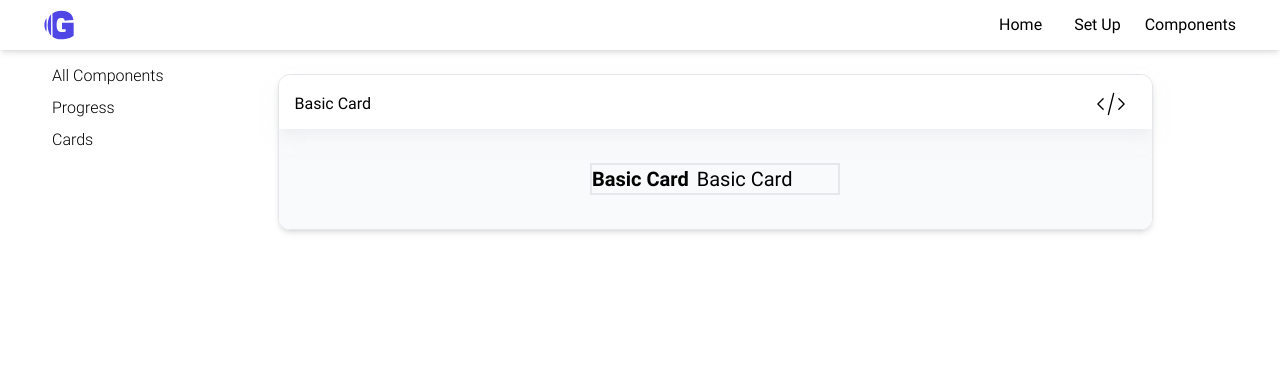
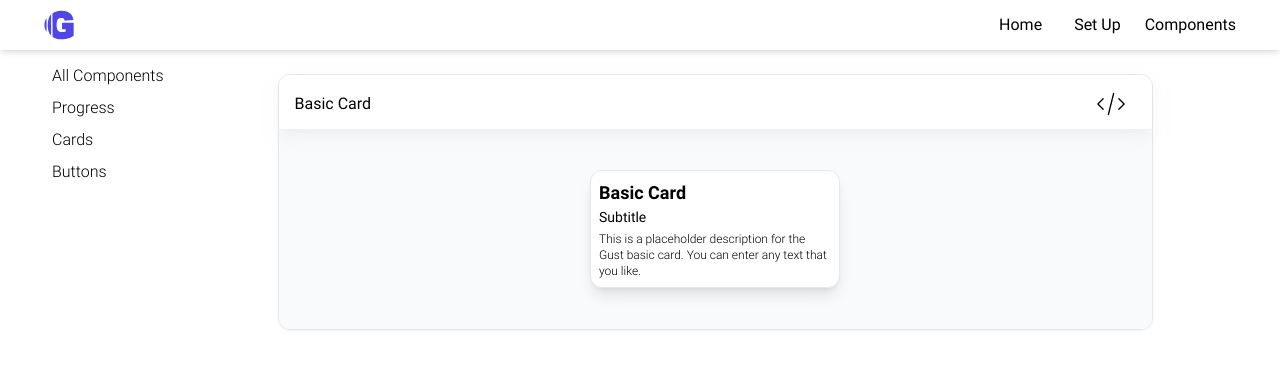
Before and after one commit to arthurfincham/gust, a React (Create React App) app: page /components in a window 1280 px wide. Both pictures are taken after a click on the item "Cards". Shown: the top 368 px of the page. Built offline with nearby package versions, Linux system fonts and the light colour scheme.

Commit message:
change flow for card code text

```diff
--- a/src/pubComponents/AllComponents.js
+++ b/src/pubComponents/AllComponents.js
@@ -1,7 +1,5 @@
 import HorizontalProgress from './progress/HorizontalProgress';
 import VerticalProgress from './progress/VerticalProgress';
-import { HoriProg, VertProg } from './CodeFile';
-import Wrapper from '../siteComponents/Wrapper';
 
 export default function AllComponents() {
   const progressProps = {
@@ -11,8 +9,8 @@ export default function AllComponents() {
   };
   return (
     <div className="flex flex-col items-center w-full">
-      <Wrapper compChild={<HorizontalProgress {...progressProps} />} title="Horizontal Progress" myCode={HoriProg} />
-      <Wrapper compChild={<VerticalProgress {...progressProps} />} title="Vertical Progress" myCode={VertProg} />
+      <HorizontalProgress {...progressProps} />
+      <VerticalProgress {...progressProps} />
     </div>
   );
 }
--- a/src/pubComponents/CodeFile.js
+++ /dev/null
@@ -1,36 +0,0 @@
-export const HoriProg = `
-export default function HorizontalProgress({ min, max, value }) {
-  const current = Math.ceil((value / (max - min)) * 100);
-
-  const progressStyle = {
-    width: '\${current}%',
-  };
-
-  return (
-    <div className="h-[20px] w-2/3 bg-indigo-100 relative shadow-sm my-auto rounded-xl">
-        <div style={progressStyle} className="h-[20px] rounded-l-xl bg-indigo-600 absolute">
-        <span className="absolute top-[-20px] text-center w-[10px] text-xs
-          right-[-1px]">{current}%</span>
-      </div>
-    </div>
-  );
-};
-`;
-
-export const VertProg = `
-export default function VerticalProgress({ min, max, value }) {
-  const current = Math.ceil((value / (max - min)) * 100);
-
-  const progressStyle = {
-    width: '\${current}%',
-  };
-
-  return (
-    <div className="w-[20px] h-3/4 shadow-md bg-indigo-100 relative rounded-xl my-1">
-      <div style={progressStyle} className="w-[20px] rounded-b-xl bottom-0 bg-indigo-600 absolute">
-        <span className="absolute top-[-5px] text-center w-[10px] text-xs left-7">{current}%</span>
-      </div>
-    </div>
-  );
-};
-`;
--- /dev/null
+++ b/src/pubComponents/buttons/BasicButton.js
@@ -0,0 +1,18 @@
+import Wrapper from '../../siteComponents/Wrapper';
+
+export default function BasicButton() {
+  const component = (
+    <button className="px-2 py-1 bg-indigo-600 shadow-md shadow-indigo-500/50 rounded-xl">
+      <span className="tracking-wide text-white roboto-bold">Basic Button</span>
+    </button>
+  );
+
+  const code = `
+export default function BasicButton() {
+ <button className="px-2 py-1 bg-indigo-600 shadow-md shadow-indigo-500/50 rounded-xl">
+      <span className="tracking-wide text-white roboto-bold">Basic Button</span>
+    </button>
+)}
+ `;
+  return <Wrapper compChild={component} title="Basic Button" myCode={code} />;
+}
--- /dev/null
+++ b/src/pubComponents/buttons/Buttons.js
@@ -0,0 +1,10 @@
+import SectionWrapper from '../../siteComponents/SectionWrapper';
+import BasicButton from './BasicButton';
+
+export default function Buttons() {
+  return (
+    <SectionWrapper>
+      <BasicButton />
+    </SectionWrapper>
+  );
+}
--- a/src/pubComponents/cards/BasicCard.js
+++ b/src/pubComponents/cards/BasicCard.js
@@ -1,11 +1,26 @@
+import Wrapper from '../../siteComponents/Wrapper';
+
 export default function BasicCard() {
-  return (
-    <div className="block w-[250px] border-2">
-      <div className="flex flex-col ">
-        <span className="inline text-xl roboto-bold">
-          Basic Card<span className="ml-2 text-xl roboto-regular">Basic Card</span>
-        </span>
+  const component = (
+    <div className="block w-[250px] bg-white p-2 rounded-xl border-[0.05em] shadow-lg">
+      <div className="relative flex flex-col">
+        <span className="text-lg roboto-bold">Basic Card</span>
+        <span className="mb-1 text-sm roboto-regular">Subtitle</span>
+        <span className="text-xs roboto-light">This is a placeholder description for the Gust basic card. You can enter any text that you like.</span>
       </div>
     </div>
   );
+
+  const code = `
+  export default function BasicCard() {
+    <div className="block w-[250px] bg-white p-2 rounded-xl border-[0.05em] shadow-lg">
+      <div className="relative flex flex-col">
+        <span className="text-lg roboto-bold">Basic Card</span>
+        <span className="mb-1 text-sm roboto-regular">Subtitle</span>
+        <span className="text-xs roboto-light">This is a placeholder description for the Gust basic card. You can enter any text that you like.</span>
+      </div>
+  </div>
+  )};`;
+
+  return <Wrapper compChild={component} title="Basic Card" myCode={code} />;
 }
--- a/src/pubComponents/cards/Cards.js
+++ b/src/pubComponents/cards/Cards.js
@@ -5,7 +5,7 @@ import BasicCard from './BasicCard';
 export default function Cards() {
   return (
     <SectionWrapper>
-      <Wrapper compChild={<BasicCard />} title="Basic Card" myCode="Basic card" />
+      <BasicCard />
     </SectionWrapper>
   );
 }
--- a/src/pubComponents/progress/HorizontalProgress.js
+++ b/src/pubComponents/progress/HorizontalProgress.js
@@ -1,3 +1,5 @@
+import Wrapper from '../../siteComponents/Wrapper';
+
 export default function HorizontalProgress({ min, max, value }) {
   const current = Math.ceil((value / (max - min)) * 100);
 
@@ -5,11 +7,32 @@ export default function HorizontalProgress({ min, max, value }) {
     width: `${current}%`,
   };
 
-  return (
+  const component = (
     <div className="h-[20px] w-2/3 bg-indigo-100 relative shadow-sm  my-auto rounded-xl">
       <div style={progressStyle} className="h-[20px] rounded-l-xl bg-indigo-600 absolute">
         <span className="absolute top-[-20px] text-center w-[10px] text-xs right-[-1px]">{current}%</span>
       </div>
     </div>
   );
+
+  const code = `
+  export default function HorizontalProgress({ min, max, value }) {
+    const current = Math.ceil((value / (max - min)) * 100);
+
+    const progressStyle = {
+      width: '\${current}%',
+    };
+
+    return (
+      <div className="h-[20px] w-2/3 bg-indigo-100 relative shadow-sm my-auto rounded-xl">
+          <div style={progressStyle} className="h-[20px] rounded-l-xl bg-indigo-600 absolute">
+          <span className="absolute top-[-20px] text-center w-[10px] text-xs
+            right-[-1px]">{current}%</span>
+        </div>
+      </div>
+    );
+  };
+`;
+
+  return <Wrapper compChild={component} title="Horizontal Progress" myCode={code} />;
 }
--- a/src/pubComponents/progress/Progress.js
+++ b/src/pubComponents/progress/Progress.js
@@ -1,7 +1,5 @@
 import HorizontalProgress from './HorizontalProgress';
 import VerticalProgress from './VerticalProgress';
-import { HoriProg, VertProg } from '../CodeFile';
-import Wrapper from '../../siteComponents/Wrapper';
 import SectionWrapper from '../../siteComponents/SectionWrapper';
 
 export default function Progress() {
@@ -12,8 +10,8 @@ export default function Progress() {
   };
   return (
     <SectionWrapper>
-      <Wrapper compChild={<HorizontalProgress {...progressProps} />} title="Horizontal Progress" myCode={HoriProg} />
-      <Wrapper compChild={<VerticalProgress {...progressProps} />} title="Vertical Progress" myCode={VertProg} />
+      <HorizontalProgress {...progressProps} />
+      <VerticalProgress {...progressProps} />
     </SectionWrapper>
   );
 }
--- a/src/pubComponents/progress/VerticalProgress.js
+++ b/src/pubComponents/progress/VerticalProgress.js
@@ -1,3 +1,5 @@
+import Wrapper from '../../siteComponents/Wrapper';
+
 export default function VerticalProgress({ min, max, value }) {
   const current = Math.ceil((value / (max - min)) * 100);
 
@@ -5,11 +7,31 @@ export default function VerticalProgress({ min, max, value }) {
     height: `${current}%`,
   };
 
-  return (
+  const component = (
     <div className="w-[20px] h-3/4 min-h-[200px] shadow-md bg-indigo-100 relative  rounded-xl my-1">
       <div style={progressStyle} className="w-[20px] rounded-b-xl bottom-0 bg-indigo-600 absolute">
         <span className="absolute top-[-5px] text-center w-[10px] text-xs left-7">{current}%</span>
       </div>
     </div>
   );
+
+  const code = `
+    export default function VerticalProgress({ min, max, value }) {
+      const current = Math.ceil((value / (max - min)) * 100);
+
+      const progressStyle = {
+        width: '\${current}%',
+      };
+
+      return (
+        <div className="w-[20px] h-3/4 shadow-md bg-indigo-100 relative rounded-xl my-1">
+          <div style={progressStyle} className="w-[20px] rounded-b-xl bottom-0 bg-indigo-600 absolute">
+            <span className="absolute top-[-5px] text-center w-[10px] text-xs left-7">{current}%</span>
+          </div>
+        </div>
+      );
+    };
+    `;
+
+  return <Wrapper compChild={component} title="Vertical Progress" myCode={code} />;
 }
--- a/src/siteComponents/Components.js
+++ b/src/siteComponents/Components.js
@@ -1,5 +1,6 @@
 import Progress from '../pubComponents/progress/Progress';
 import Cards from '../pubComponents/cards/Cards';
+import Buttons from '../pubComponents/buttons/Buttons';
 import AllComponents from '../pubComponents/AllComponents';
 import { useState, useEffect } from 'react';
 import { useSpring, animated } from 'react-spring';
@@ -9,6 +10,7 @@ export default function Components({ isClosed, windowWidth }) {
     { id: 1, name: 'All Components', comp: <AllComponents /> },
     { id: 2, name: 'Progress', comp: <Progress /> },
     { id: 3, name: 'Cards', comp: <Cards /> },
+    { id: 4, name: 'Buttons', comp: <Buttons /> },
   ];
 
   const [liveComp, setLiveComp] = useState(<AllComponents />);
--- a/src/siteComponents/Wrapper.js
+++ b/src/siteComponents/Wrapper.js
@@ -21,7 +21,7 @@ export default function Wrapper({ compChild, title, myCode }) {
   });
 
   return (
-    <div className="flex flex-col border-[.05em] items-center w-5/6 my-6 rounded-xl shadow-md">
+    <div className="flex flex-col border-[.05em] items-center w-5/6 my-6 rounded-xl shadow-sm">
       <div className="flex flex-col min-h-[100px] w-full justify-start bg-white h-full rounded-xl">
         <div className="z-10 flex flex-row items-center justify-between w-full px-4 pt-1 shadow-lg shadow-gray-200/50">
           <h3 className="roboto-regular">{title}</h3>
@@ -36,7 +36,7 @@ export default function Wrapper({ compChild, title, myCode }) {
           </button>
         </div>
 
-        <div className="flex items-center justify-center z-0 bg-gray-50 min-h-[100px] rounded-b-xl py-2">{compChild}</div>
+        <div className="flex items-center justify-center z-0 bg-gray-50 min-h-[200px] rounded-b-xl py-2">{compChild}</div>
 
         <animated.div style={collapse} className="w-full rounded-xl bg-gray-50">
           <div ref={ref} className="w-full p-2 rounded-xl">
```
